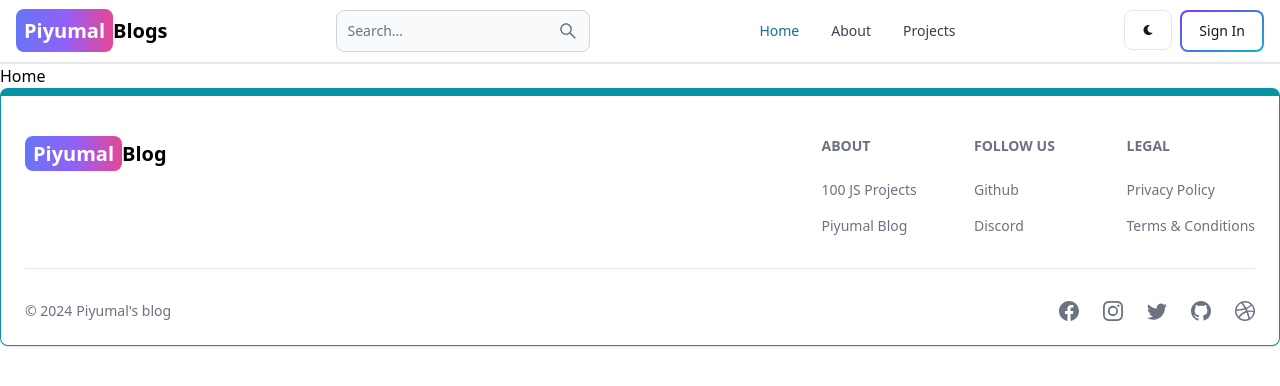
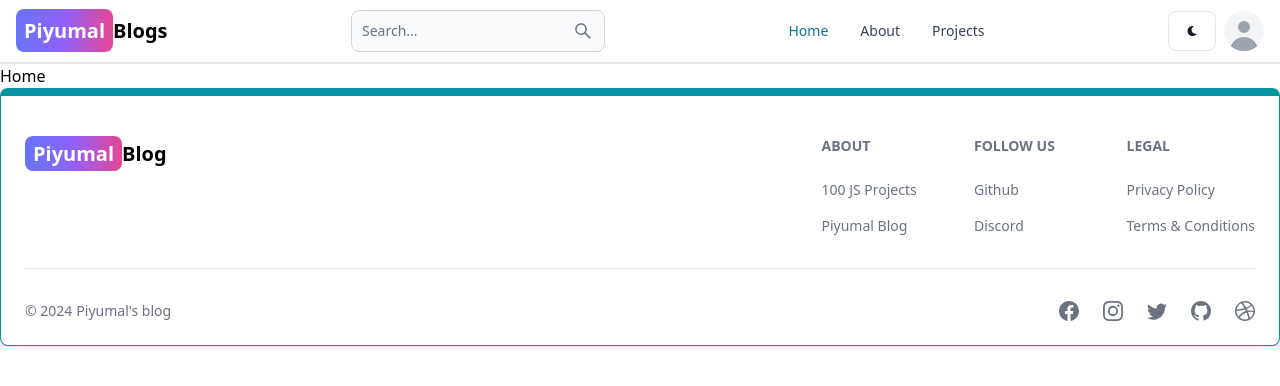
Before and after one commit to piyumal2105/MERN_Blog_App, a React (Vite) app in the folder frontend/: page / in a window 1280 px wide. Shown: the top 386 px of the page. Built offline with nearby package versions, Linux system fonts and the light colour scheme.

Commit message:
start to implement user profile

```diff
--- a/frontend/src/components/Header/Header.jsx
+++ b/frontend/src/components/Header/Header.jsx
@@ -1,12 +1,21 @@
 // eslint-disable-next-line no-unused-vars
 import React from "react";
-import { Button, Navbar, NavbarToggle, TextInput } from "flowbite-react";
+import {
+  Avatar,
+  Button,
+  Dropdown,
+  Navbar,
+  NavbarToggle,
+  TextInput,
+} from "flowbite-react";
 import { Link, useLocation } from "react-router-dom";
 import { AiOutlineSearch } from "react-icons/ai";
 import { FaMoon } from "react-icons/fa";
+import { useSelector } from "react-redux";
 
 function Header() {
   const path = useLocation().pathname;
+  const currentUser = useSelector((state) => state.user);
   return (
     <Navbar className="border-b-2">
       <Link
@@ -33,11 +42,33 @@
         <Button className="w-12 h-10 hidden sm:inline" color="gray">
           <FaMoon />
         </Button>
-        <Link to="/signin">
-          <Button gradientDuoTone="purpleToBlue" outline>
-            Sign In
-          </Button>
-        </Link>
+        {currentUser ? (
+          <Dropdown
+            arrowIcon={false}
+            inline
+            label={
+              <Avatar alt="user" img={currentUser.profilePicture} rounded />
+            }
+          >
+            <Dropdown.Header>
+              <span className="block text-sm">@{currentUser.username}</span>
+              <span className="block text-sm font-medium truncate">
+                {currentUser.email}
+              </span>
+            </Dropdown.Header>
+            <Link to={"/dashboard?tab=profile"}>
+              <Dropdown.Item>Profile</Dropdown.Item>
+            </Link>
+            <Dropdown.Divider />
+            <Dropdown.Item>Sign out</Dropdown.Item>
+          </Dropdown>
+        ) : (
+          <Link to="/signin">
+            <Button gradientDuoTone="purpleToBlue" outline>
+              Sign In
+            </Button>
+          </Link>
+        )}
         <NavbarToggle />
       </div>
       <Navbar.Collapse>
```
